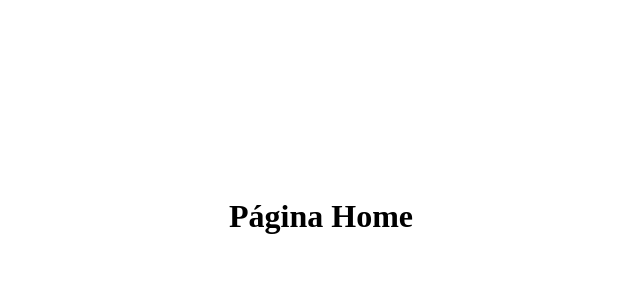
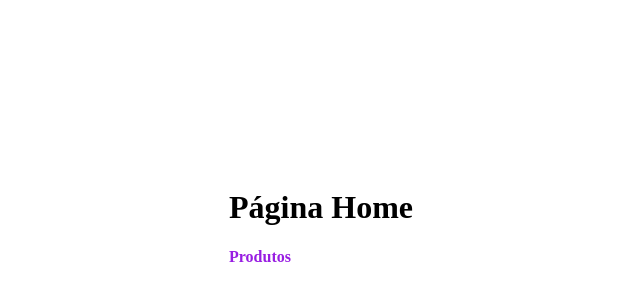
Before and after one commit to iuuleoo/react-router, a React (Vite) app: page / in a window 1280 px wide. Shown: the part 184-484 px from the top of the page, without its empty margins (319-959 px from the left). Built offline with nearby package versions, Linux system fonts and the light colour scheme.

Commit message:
Navegando Para Produtos

```diff
--- a/src/main.css
+++ b/src/main.css
@@ -18,3 +18,26 @@ body {
 h1 {
     margin: 22px 0;
 }
+
+
+nav {
+    display: flex;
+    align-items: center;
+    gap: 22px;
+}
+
+
+a {
+    color: #981de2;
+    text-decoration: none;
+}
+
+a,
+button {
+    font-weight: 700;
+    transform: filters 0.2s;
+}
+
+button:hover, a:hover {
+    filter: brightness(0.7);
+}
--- a/src/pages/Home.tsx
+++ b/src/pages/Home.tsx
@@ -2,6 +2,10 @@ export function Home(){
     return (
         <div>
             <h1>Página Home</h1>
+
+            <nav>
+                <a href="/products">Produtos</a>
+            </nav>
         </div>
 
     )
```
